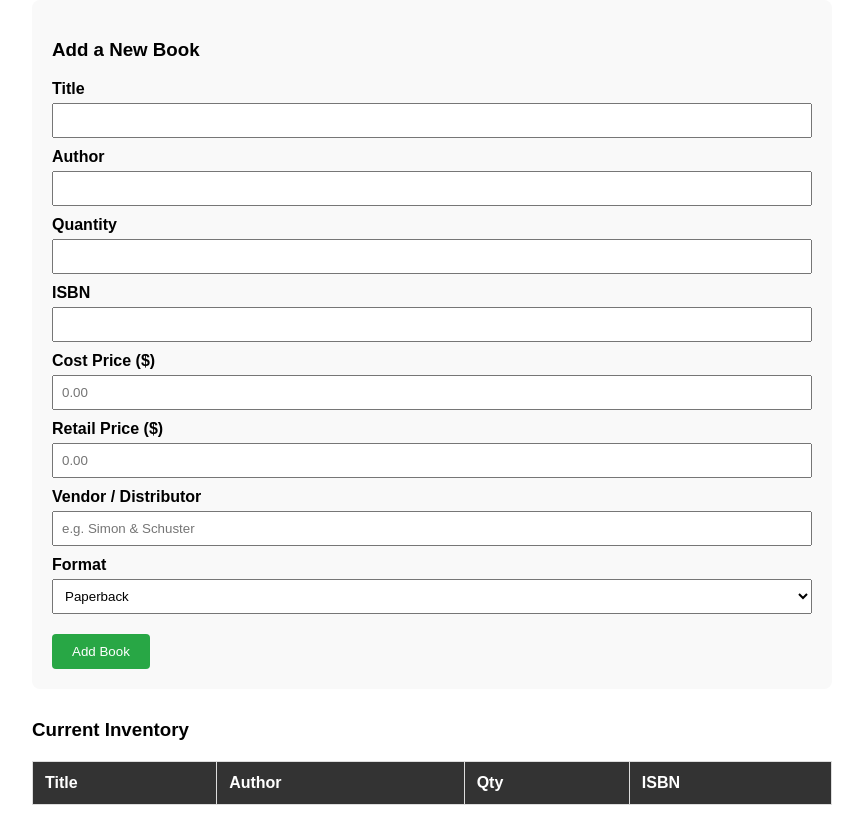
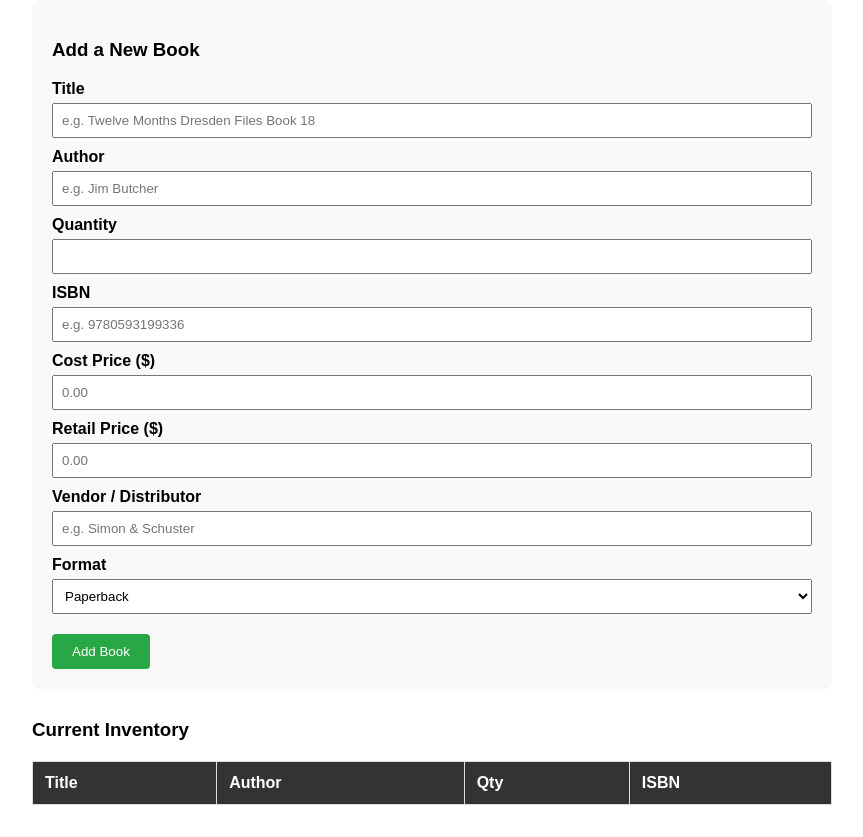
Before and after one commit to DynamoKai/POETS, a website: page public/index.html in a window 1280 px wide. Shown: the part 91-928 px from the top of the page, without its empty margins (208-1071 px from the left). Drawn offline with Linux system fonts and the light colour scheme; no server answers.

Commit message:
add entry descriptions

```diff
--- a/public/index.html
+++ b/public/index.html
@@ -72,16 +72,33 @@
       <h3>Add a New Book</h3>
       <form id="addBookForm">
         <label for="title">Title</label>
-        <input type="text" id="title" name="title" required />
+        <input
+          type="text"
+          id="title"
+          name="title"
+          placeholder="e.g. Twelve Months Dresden Files Book 18"
+          required
+        />
 
         <label for="author">Author</label>
-        <input typer="text" id="author" name="author" required />
+        <input
+          typer="text"
+          id="author"
+          name="author"
+          placeholder="e.g. Jim Butcher"
+          required
+        />
 
         <label for="quantity">Quantity</label>
         <input type="number" id="quantity" name="quantity" required />
 
         <label for="isbn">ISBN</label>
-        <input type="text" id="isbn" name="isbn" />
+        <input
+          type="text"
+          id="isbn"
+          name="isbn"
+          placeholder="e.g. 9780593199336"
+        />
 
         <label for="price_cost">Cost Price ($)</label>
         <input
```
